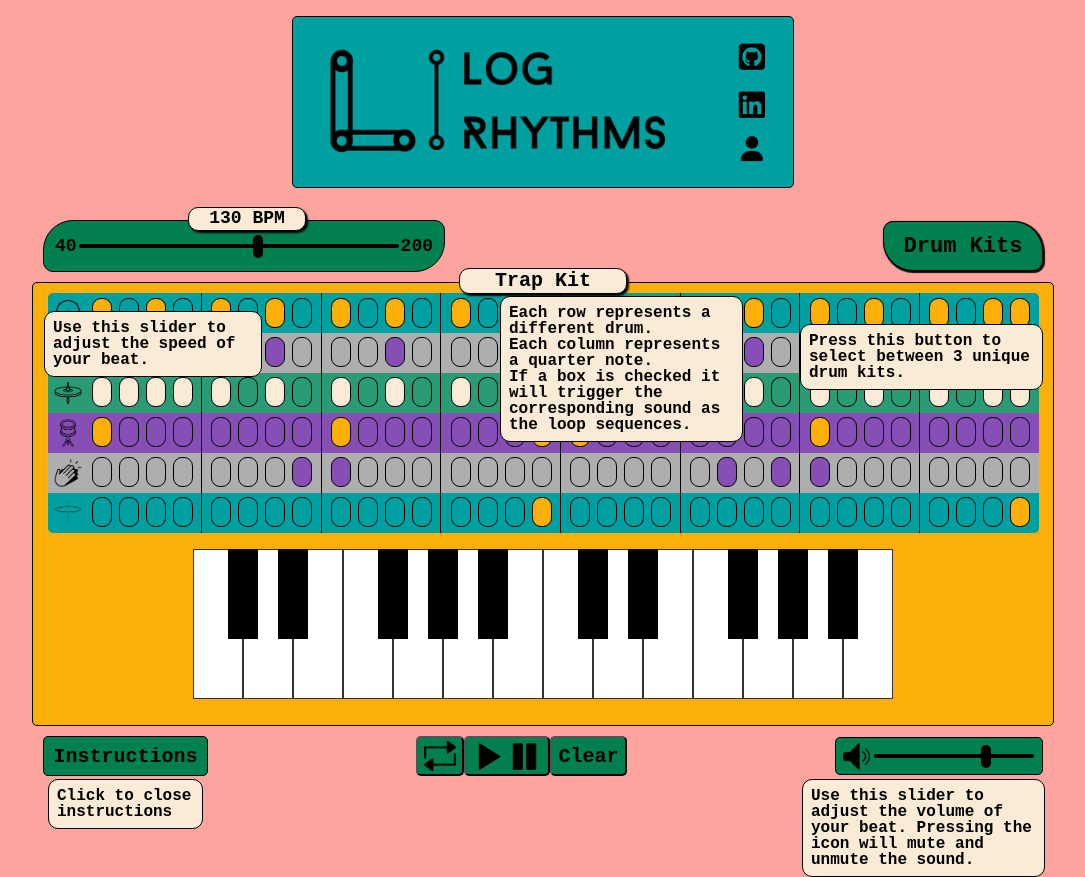
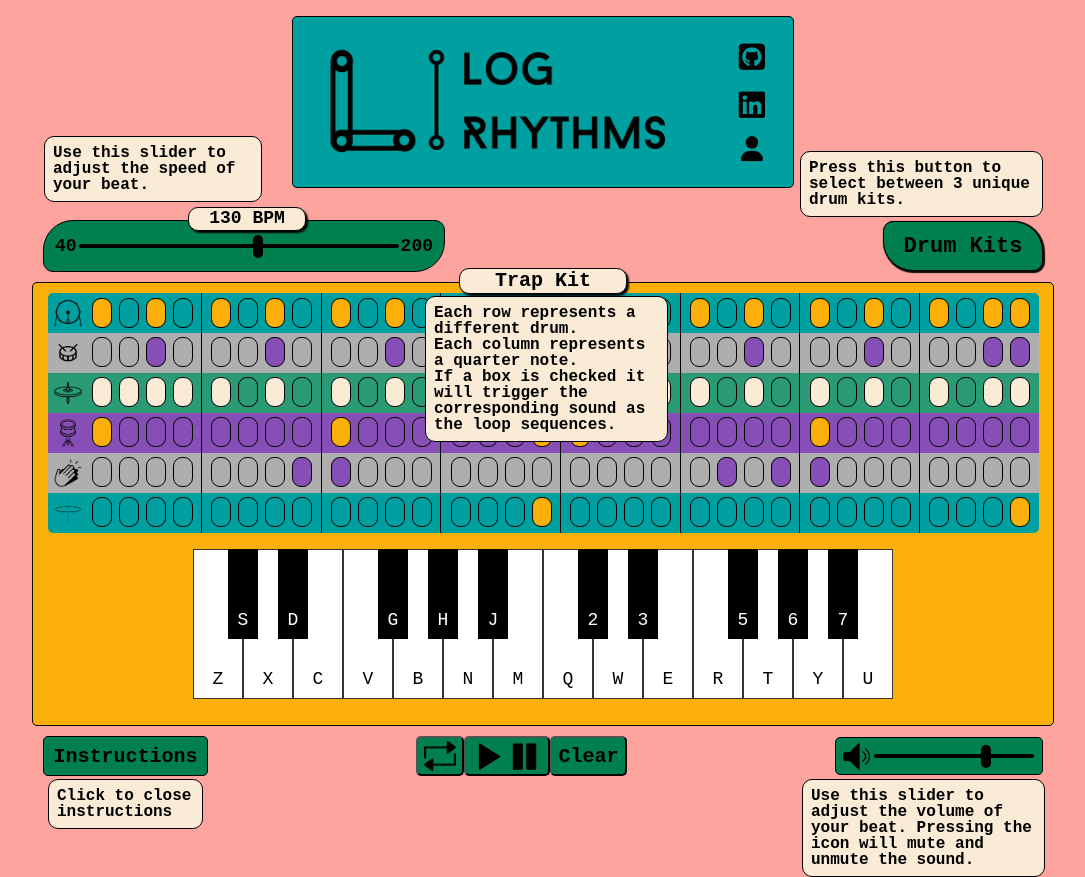
Before and after one commit to Colemartindale/Log-Rhythms, a website built with webpack: page index.html in a window 1280 px wide. Both pictures are taken after a click on the button "Instructions". Shown: the whole page, without its empty margins (97-1182 px from the left). Built offline with nearby package versions, Linux system fonts and the light colour scheme; files whose address does not match are found by name.

Commit message:
Add keyboard instructions

```diff
--- a/index.html
+++ b/index.html
@@ -743,30 +743,30 @@
         </div>
       </div>
       <div class="piano">
-        <div data-note="C5" class="key white"></div>
-        <div data-note="Db5" class="key black"></div>
-        <div data-note="D5" class="key white"></div>
-        <div data-note="Eb5" class="key black"></div>
-        <div data-note="E5" class="key white"></div>
-        <div data-note="F5" class="key white"></div>
-        <div data-note="Gb5" class="key black"></div>
-        <div data-note="G5" class="key white"></div>
-        <div data-note="Ab5" class="key black"></div>
-        <div data-note="A5" class="key white"></div>
-        <div data-note="Bb5" class="key black"></div>
-        <div data-note="B5" class="key white"></div>
-        <div data-note="C6" class="key white"></div>
-        <div data-note="Db6" class="key black"></div>
-        <div data-note="D6" class="key white"></div>
-        <div data-note="Eb6" class="key black"></div>
-        <div data-note="E6" class="key white"></div>
-        <div data-note="F6" class="key white"></div>
-        <div data-note="Gb6" class="key black"></div>
-        <div data-note="G6" class="key white"></div>
-        <div data-note="Ab6" class="key black"></div>
-        <div data-note="A6" class="key white"></div>
-        <div data-note="Bb6" class="key black"></div>
-        <div data-note="B6" class="key white"></div>
+        <div data-note="C5" class="key white"><span class="keyboard-key">Z</span></div>
+        <div data-note="Db5" class="key black"><span class="keyboard-key">S</span></div>
+        <div data-note="D5" class="key white"><span class="keyboard-key">X</span></div>
+        <div data-note="Eb5" class="key black"><span class="keyboard-key">D</span></div>
+        <div data-note="E5" class="key white"><span class="keyboard-key">C</span></div>
+        <div data-note="F5" class="key white"><span class="keyboard-key">V</span></div>
+        <div data-note="Gb5" class="key black"><span class="keyboard-key">G</span></div>
+        <div data-note="G5" class="key white"><span class="keyboard-key">B</span></div>
+        <div data-note="Ab5" class="key black"><span class="keyboard-key">H</span></div>
+        <div data-note="A5" class="key white"><span class="keyboard-key">N</span></div>
+        <div data-note="Bb5" class="key black"><span class="keyboard-key">J</span></div>
+        <div data-note="B5" class="key white"><span class="keyboard-key">M</span></div>
+        <div data-note="C6" class="key white"><span class="keyboard-key">Q</span></div>
+        <div data-note="Db6" class="key black"><span class="keyboard-key">2</span></div>
+        <div data-note="D6" class="key white"><span class="keyboard-key">W</span></div>
+        <div data-note="Eb6" class="key black"><span class="keyboard-key">3</span></div>
+        <div data-note="E6" class="key white"><span class="keyboard-key">E</span></div>
+        <div data-note="F6" class="key white"><span class="keyboard-key">R</span></div>
+        <div data-note="Gb6" class="key black"><span class="keyboard-key">5</span></div>
+        <div data-note="G6" class="key white"><span class="keyboard-key">T</span></div>
+        <div data-note="Ab6" class="key black"><span class="keyboard-key">6</span></div>
+        <div data-note="A6" class="key white"><span class="keyboard-key">Y</span></div>
+        <div data-note="Bb6" class="key black"><span class="keyboard-key">7</span></div>
+        <div data-note="B6" class="key white"><span class="keyboard-key">U</span></div>
       </div>
 
       <audio id="C5" src="assets/sounds/porta-synth/porta-C5.mp3"></audio>
--- a/src/scripts/piano.js
+++ b/src/scripts/piano.js
@@ -16,7 +16,6 @@ document.addEventListener("DOMContentLoaded", function () {
         const key = e.key;
         const whiteKeyIndex = WHITE_KEYS.indexOf(key);
         const blackKeyIndex = BLACK_KEYS.indexOf(key);
-
         if (whiteKeyIndex > -1) playNote(whiteKeys[whiteKeyIndex]);
         if (blackKeyIndex > -1) playNote(blackKeys[blackKeyIndex]);
     });
--- a/src/scripts/sequencer.js
+++ b/src/scripts/sequencer.js
@@ -184,6 +184,7 @@ document.addEventListener("DOMContentLoaded", function () {
 
     const instBtn = document.getElementById("instructions-btn");
     const instructions = document.querySelectorAll(".inst");
+    const keyboardInst = document.querySelectorAll(".keyboard-key");
     instBtn.onclick = () => {
         Array.from(instructions).forEach( instruction => {
             if (instruction.style.display === "none" || instruction.style.display === "") {
@@ -192,7 +193,13 @@ document.addEventListener("DOMContentLoaded", function () {
                 instruction.style.display = "none";
             }
         });
+        Array.from(keyboardInst).forEach( keyInput => {
+            if (keyInput.style.display === "none" || keyInput.style.display === "") {
+                keyInput.style.display = "flex";
+            } else {
+                keyInput.style.display = "none";
+            }
+        });
     };
 
-
 })
--- a/src/styles/piano.scss
+++ b/src/styles/piano.scss
@@ -13,6 +13,9 @@
     height: calc(var(--width) * 3);
     width: var(--width);
     cursor: pointer;
+    display: flex;
+    justify-content: center;
+    align-items: flex-end;
 }
 
 .white {
@@ -31,8 +34,17 @@
     margin-left: calc(var(--width) / -2);
     margin-right: calc(var(--width) / -2);
     z-index: 2;
+    color: white;
 }
 
 .black.active {
     background-color: #333;
 }
+
+.keyboard-key {
+    display: none;
+    margin-bottom: 10px;
+    font-family: monospace;
+    font-size: 18px;
+    background-color: none;
+}
--- a/src/styles/playback-controls.scss
+++ b/src/styles/playback-controls.scss
@@ -257,14 +257,14 @@
 }
 
 .tempo-inst {
-    top: -465px;
+    top: -640px;
     right: -219px;
     width: 200px;
     position: absolute;
 }
 
 .kits-inst {
-    top: -452px;
+    top: -625px;
     right: -1000px;
     position: absolute;
 }
@@ -277,7 +277,7 @@
 
 .grid-inst {
     top: -480px;
-    right: -700px;
+    right: -625px;
     position: absolute;
     flex-direction: column;
 }
```
Also changed, not shown: dist/main.css.
